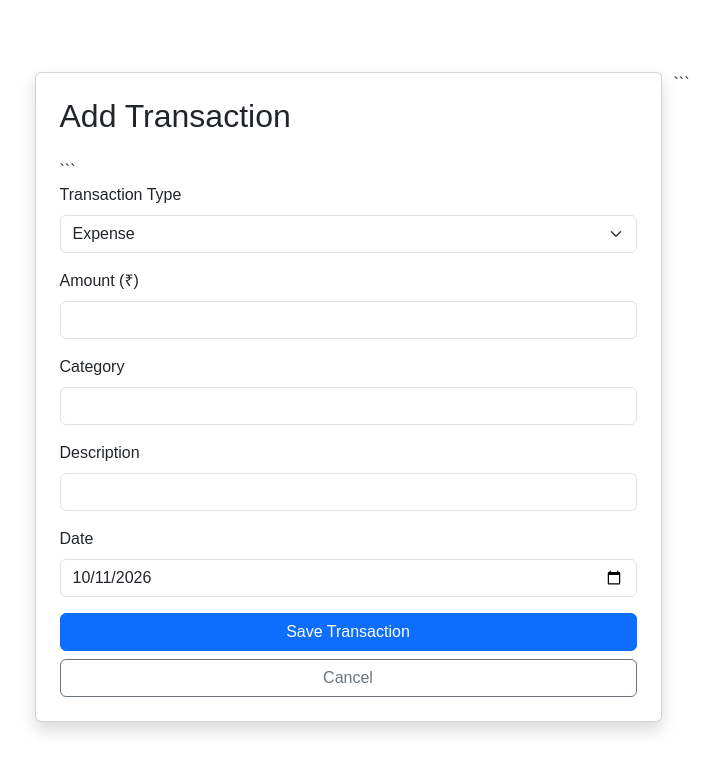
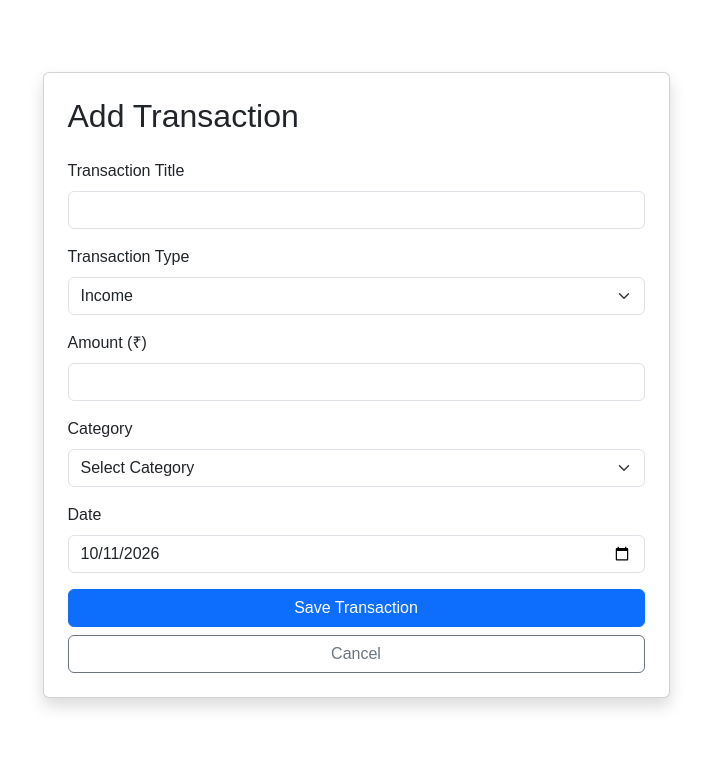
Before and after one commit to manavpathak2404/SpendWise-Student, a Flask app: page /add in a window 1280 px wide. Shown: the part 56-818 px from the top of the page, without its empty margins (284-1004 px from the left). Run offline with Flask 3, Linux system fonts and the light colour scheme; the visitor is signed in with stand-in values (Sample User, id 1).

Commit message:
Refactor transaction form layout and fields

````diff
--- a/templates/transaction_form.html
+++ b/templates/transaction_form.html
@@ -1,52 +1,129 @@
 {% extends "base.html" %}
+
 {% block title %}{{ 'Edit' if is_edit else 'Add' }} Transaction | SpendWise Student{% endblock %}
+
 {% block content %}
-
 <div class="container py-5">
     <div class="row justify-content-center">
         <div class="col-md-7">
             <div class="card shadow p-4">
-        <h2 class="mb-4">{{ 'Edit' if is_edit else 'Add' }} Transaction</h2>
+                <h2 class="mb-4">
+                    {{ 'Edit' if is_edit else 'Add' }} Transaction
+                </h2>
 
-```
                 <form method="POST">
                     <div class="mb-3">
+                        <label class="form-label">Transaction Title</label>
+                        <input
+                            type="text"
+                            name="title"
+                            class="form-control"
+                            maxlength="100"
+                            value="{{ values.get('title', transaction.title if is_edit else '') }}"
+                            required>
+                        {% if errors.get('title') %}
+                        <div class="text-danger">{{ errors.get('title') }}</div>
+                        {% endif %}
+                    </div>
+
+                    <div class="mb-3">
                         <label class="form-label">Transaction Type</label>
-        <select name="transaction_type" class="form-select" required>
-          <option value="income" {% if values.get('transaction_type', transaction.transaction_type if is_edit else '') == 'income' %}selected{% endif %}>Income</option>
-          <option value="expense" {% if values.get('transaction_type', transaction.transaction_type if is_edit else 'expense') == 'expense' %}selected{% endif %}>Expense</option>
+                        <select name="type" id="type" class="form-select" required>
+                            <option value="income"
+                                {% if values.get('type', transaction.type if is_edit else 'income') == 'income' %}selected{% endif %}>
+                                Income
+                            </option>
+                            <option value="expense"
+                                {% if values.get('type', transaction.type if is_edit else '') == 'expense' %}selected{% endif %}>
+                                Expense
+                            </option>
                         </select>
+                        {% if errors.get('type') %}
+                        <div class="text-danger">{{ errors.get('type') }}</div>
+                        {% endif %}
                     </div>
 
                     <div class="mb-3">
                         <label class="form-label">Amount (₹)</label>
-        <input type="number" name="amount" class="form-control" step="0.01" min="0.01" value="{{ values.get('amount', transaction.amount if is_edit else '') }}" required>
-        {% if errors.get('amount') %}<div class="text-danger">{{ errors.get('amount') }}</div>{% endif %}
+                        <input
+                            type="number"
+                            name="amount"
+                            class="form-control"
+                            step="0.01"
+                            min="0.01"
+                            value="{{ values.get('amount', transaction.amount if is_edit else '') }}"
+                            required>
+                        {% if errors.get('amount') %}
+                        <div class="text-danger">{{ errors.get('amount') }}</div>
+                        {% endif %}
                     </div>
 
                     <div class="mb-3">
                         <label class="form-label">Category</label>
-        <input type="text" name="category" class="form-control" value="{{ values.get('category', transaction.category if is_edit else '') }}" required>
-        {% if errors.get('category') %}<div class="text-danger">{{ errors.get('category') }}</div>{% endif %}
-      </div>
-
-      <div class="mb-3">
-        <label class="form-label">Description</label>
-        <input type="text" name="description" class="form-control" value="{{ values.get('description', transaction.description if is_edit else '') }}">
+                        <select name="category" id="category" class="form-select" required>
+                            <option value="">Select Category</option>
+                        </select>
+                        {% if errors.get('category') %}
+                        <div class="text-danger">{{ errors.get('category') }}</div>
+                        {% endif %}
                     </div>
 
                     <div class="mb-3">
                         <label class="form-label">Date</label>
-        <input type="date" name="date" class="form-control" value="{{ values.get('date', transaction.date if is_edit else today) }}" required>
+                        <input
+                            type="date"
+                            name="date"
+                            class="form-control"
+                            value="{{ values.get('date', transaction.date.strftime('%Y-%m-%d') if is_edit and transaction.date else today) }}"
+                            required>
+                        {% if errors.get('date') %}
+                        <div class="text-danger">{{ errors.get('date') }}</div>
+                        {% endif %}
                     </div>
 
-      <button type="submit" class="btn btn-primary w-100">{{ 'Update' if is_edit else 'Save' }} Transaction</button>
-      <a href="{{ url_for('all_transactions') }}" class="btn btn-outline-secondary w-100 mt-2">Cancel</a>
+                    <button type="submit" class="btn btn-primary w-100">
+                        {{ 'Update' if is_edit else 'Save' }} Transaction
+                    </button>
+
+                    <a href="{{ url_for('all_transactions') }}"
+                       class="btn btn-outline-secondary w-100 mt-2">
+                        Cancel
+                    </a>
                 </form>
             </div>
         </div>
-```
-
     </div>
 </div>
+
+<script>
+const categories = {
+    income: ['Salary', 'Freelance', 'Allowance', 'Scholarship', 'Other'],
+    expense: ['Food', 'Transport', 'Education', 'Shopping', 'Bills', 'Entertainment', 'Other']
+};
+
+const typeSelect = document.getElementById('type');
+const categorySelect = document.getElementById('category');
+
+const selectedCategory = {{ values.get('category', transaction.category if is_edit else '')|tojson }};
+
+function updateCategories() {
+    const currentValue = categorySelect.value || selectedCategory;
+    categorySelect.innerHTML = '<option value="">Select Category</option>';
+
+    categories[typeSelect.value].forEach(function(category) {
+        const option = document.createElement('option');
+        option.value = category;
+        option.textContent = category;
+
+        if (category === currentValue) {
+            option.selected = true;
+        }
+
+        categorySelect.appendChild(option);
+    });
+}
+
+typeSelect.addEventListener('change', updateCategories);
+updateCategories();
+</script>
 {% endblock %}
````
Lines whose indentation alone changed are shown as unchanged.
